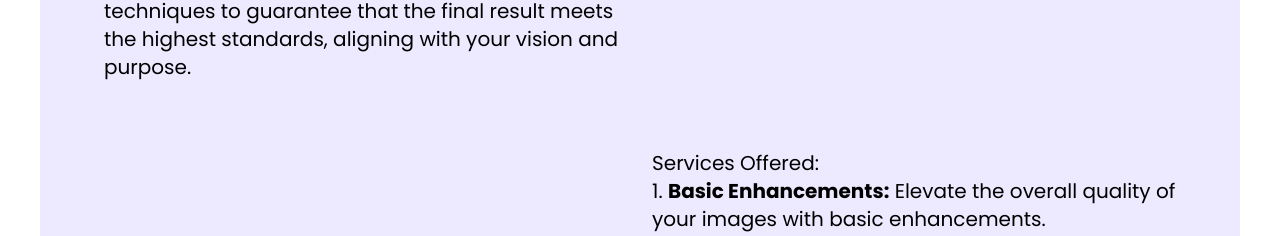
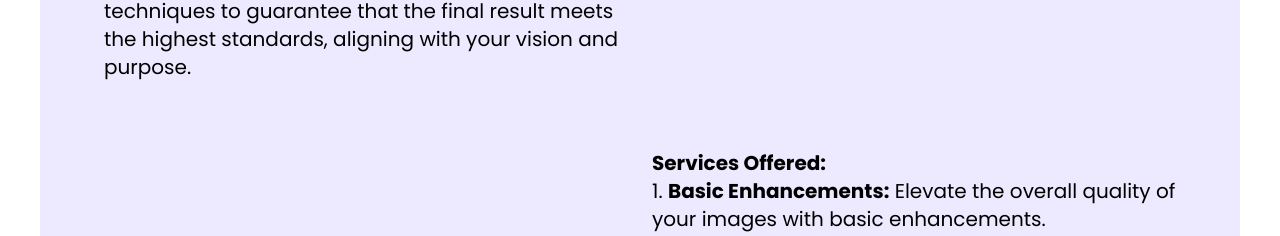
Before and after one commit to Homeod/Logo-Craftsmen, a React (Vite) app in the folder frontend/: page /imageedit in a window 1280 px wide. Shown: the part 1788-2024 px from the top of the page. Built offline with nearby package versions, Linux system fonts and the light colour scheme; a web font is replaced by a local one.

Commit message:
Changes in img service

```diff
--- a/frontend/src/components/ImageEdit.jsx
+++ b/frontend/src/components/ImageEdit.jsx
@@ -135,7 +135,7 @@ const ImageEdit = ({ setIsUploadOpen }) => {
                 </div>
                 <div className="text-left">
                   <p className="text-xl mt-4 ">
-                    <span>Services Offered:</span>
+                    <span className="font-bold">Services Offered:</span>
                     <br />
                     1. <span className="font-bold">
                       Basic Enhancements:
```
